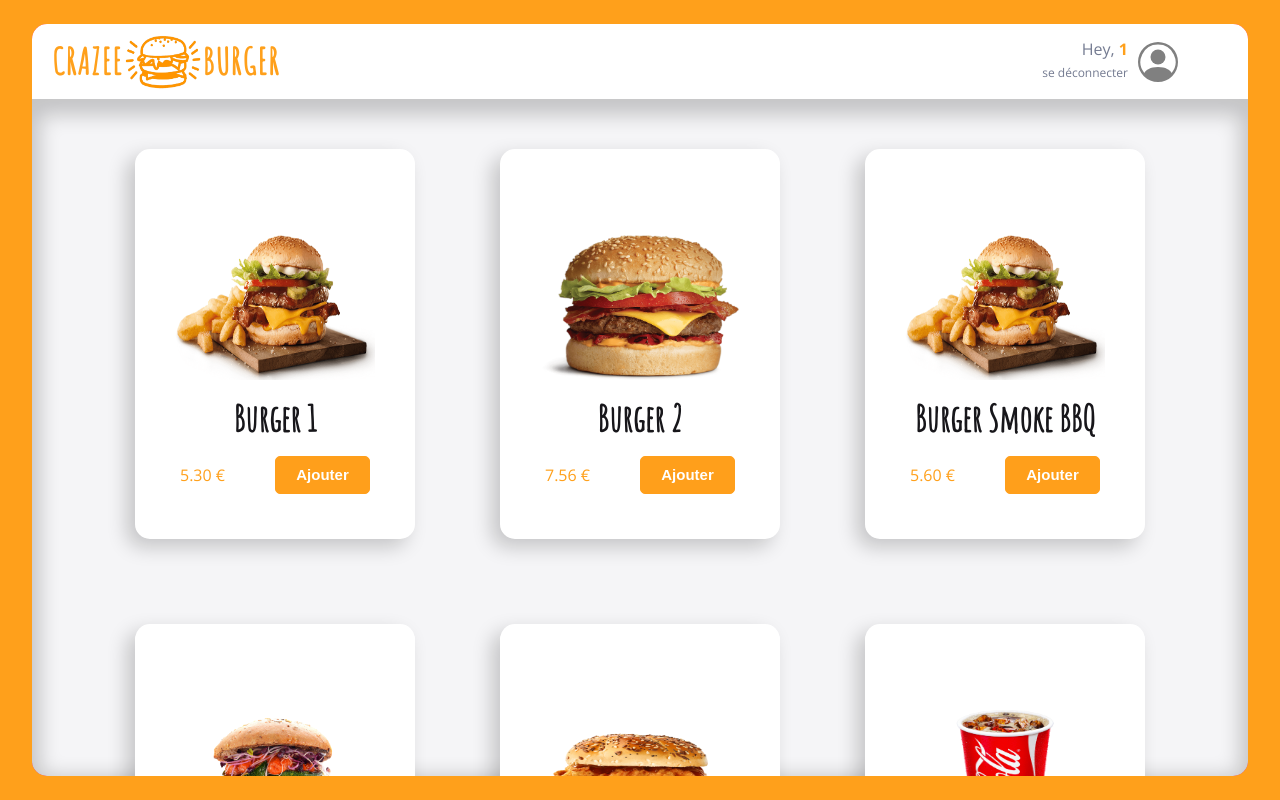
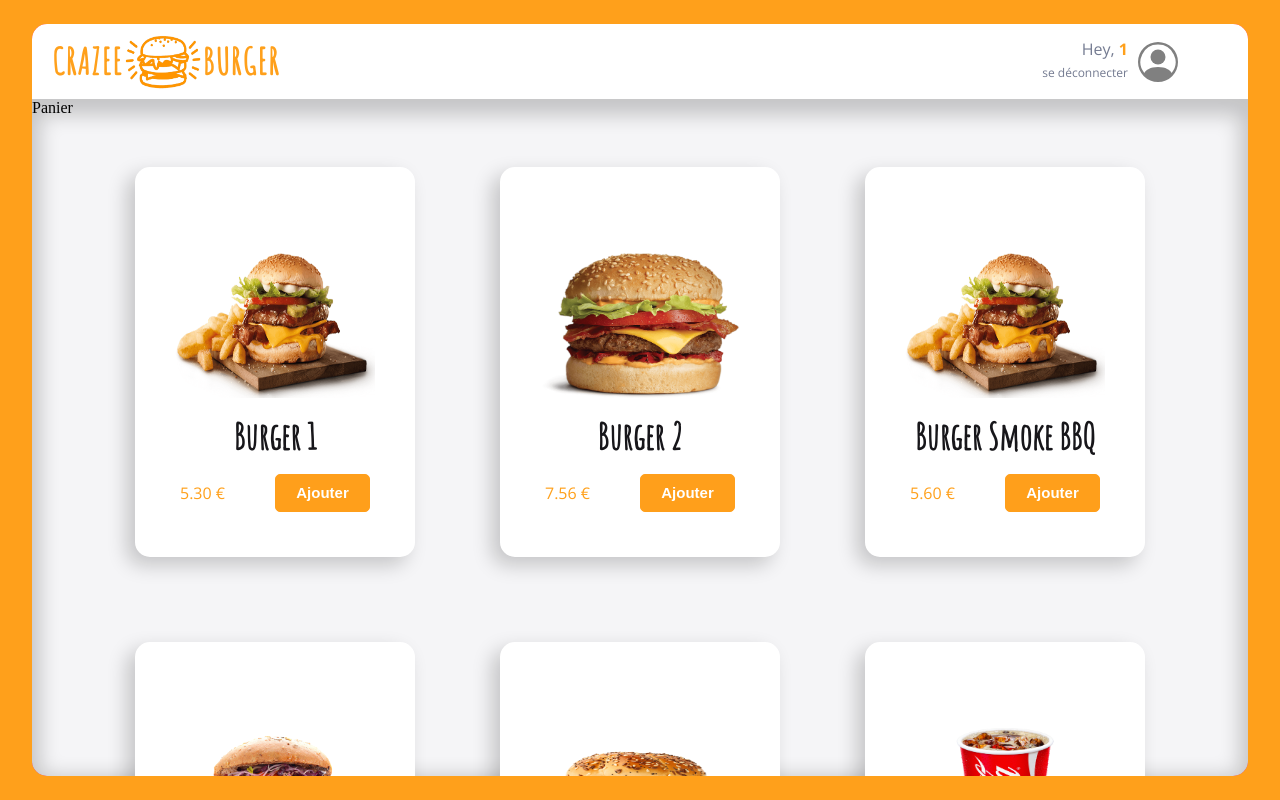
Before and after one commit to carellihoula/crazee-burger, a React (Vite) app: page /order/1 in a window 1280 px wide. Built offline with nearby package versions, Linux system fonts and the light colour scheme.

Commit message:
F05:Main.jsx > Refacto

```diff
--- a/src/components/ButtonComponent.jsx
+++ b/src/components/ButtonComponent.jsx
@@ -41,7 +41,7 @@ const Button = styled.button`
 
     &:hover{
   background: ${theme.colors.white};
-  color: ${theme.colors.primary_burger};
+  color: #FF9F1B;
 
 }
 
--- /dev/null
+++ b/src/components/Pages/order/Main.jsx
@@ -0,0 +1,32 @@
+//import React from 'react'
+import Panier from './Panier'
+import CardList from './CardList'
+import { styled } from 'styled-components';
+
+function Main() {
+  return (
+    <MainStyled>
+        <div>
+            <Panier/>
+        </div>
+        <div>
+           <CardList/>
+        </div>
+    </MainStyled>
+  )
+}
+
+const MainStyled = styled.div`
+
+    overflow-y: scroll;
+    width: 100%;
+    height: 90%;
+    padding-top:0;
+    flex-shrink: 0;
+    border-radius: 0px 0px 15px 15px;
+    background: #F5F5F7;
+    box-shadow: 0px 8px 20px 8px rgba(0, 0, 0, 0.20) inset;
+
+`;
+
+export default Main
--- a/src/components/Pages/order/OrderPage.jsx
+++ b/src/components/Pages/order/OrderPage.jsx
@@ -4,8 +4,7 @@
 import styled from 'styled-components';
 import { theme } from '../../../theme';
 import Navbar from '../navbar/Navbar';
-import Card from './Card';
-import CardList from './CardList';
+import Main from './Main';
 //import ButtonComponent from '../../ButtonComponent';
 
 
@@ -22,11 +21,12 @@ function OrderPage() {
 
     <Container>
       <div className="sous-container">
-            <Navbar/>
-            <div className='main'>
-                <CardList/>
 
-            </div>
+                <Navbar/>
+
+
+                <Main/>
+
 
       </div>
 
@@ -53,9 +53,9 @@ const Container = styled.div`
     background: #F00;
     }
     .main{
-    overflow-y: scroll;
+    overflow-y: hidden;
     width: 100%;
-    height: 90%;
+    height: 100vh;
     padding-top:0;
     flex-shrink: 0;
     border-radius: 0px 0px 15px 15px;
--- /dev/null
+++ b/src/components/Pages/order/Panier.jsx
@@ -0,0 +1,9 @@
+
+
+function Panier() {
+  return (
+    <div>Panier</div>
+  )
+}
+
+export default Panier
```
